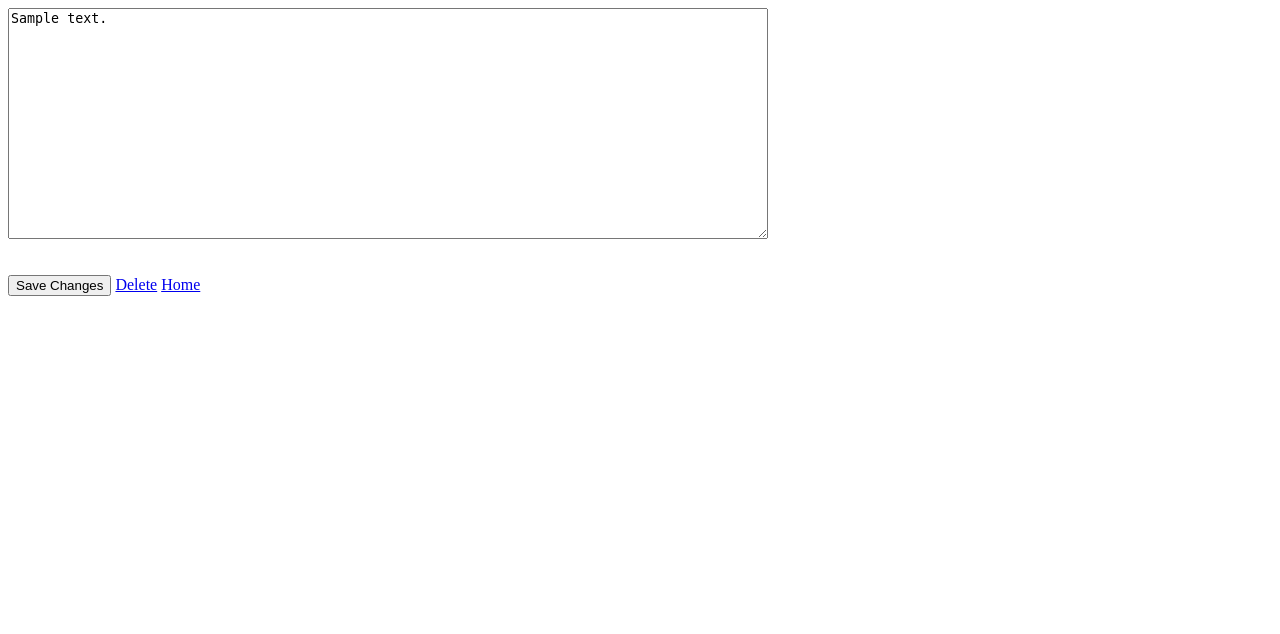
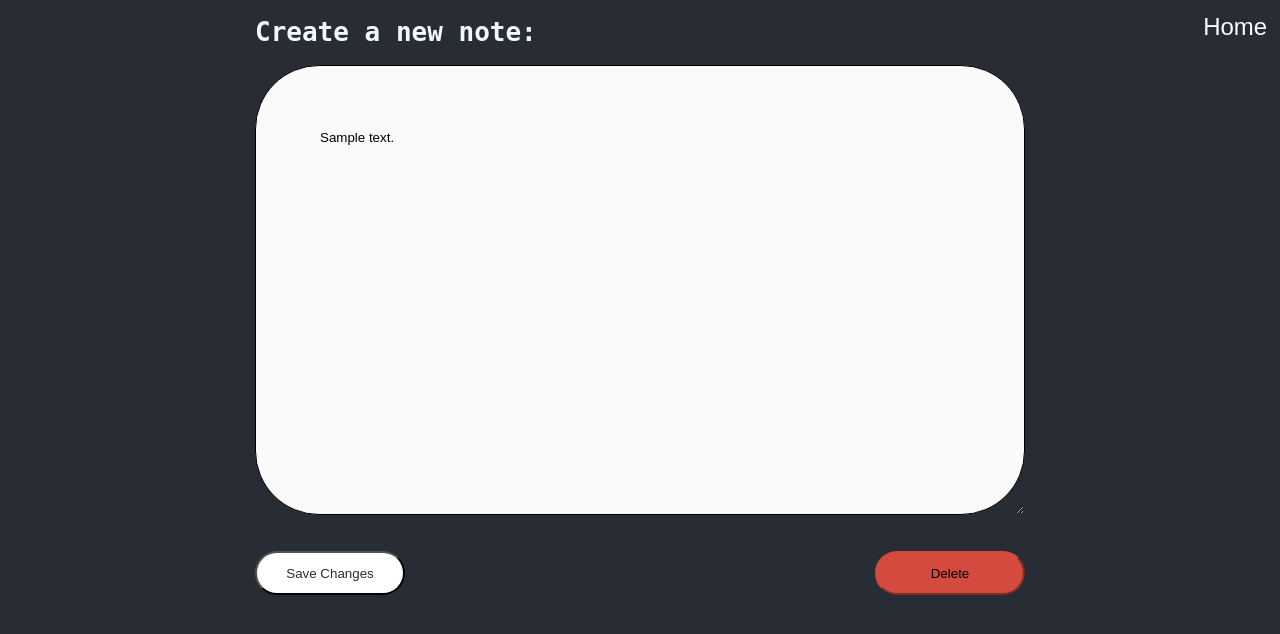
Before and after one commit to takwas/docky, a Flask app: page /docs/1 in a window 1280 px wide. Shown: the top 634 px of the page. Run offline with Flask 2, Linux system fonts and the light colour scheme; tables that the repository leaves empty hold one stand-in row (values such as "Sample post").

Commit message:
Make cosmetic changes

```diff
--- a/app.py
+++ b/app.py
@@ -34,7 +34,7 @@ def after_every_request(response):
 
 @app.route('/')
 def index():
-    docs = Doc.query.all()
+    docs = Doc.query.filter_by(status=ACTIVE_STATUS).all()
     return render_template('index.html', doc_list=docs)
 
 
@@ -55,7 +55,7 @@ def view_doc(doc_uid):
 @app.route('/docs', methods=['POST'])
 def create_new_doc():
     # doc = Doc(content=request_data[''])
-    doc = Doc(content='Type here...')
+    doc = Doc()
     db.session.add(doc)
     db.session.commit()
 
--- a/editing.html
+++ b/editing.html
@@ -140,8 +140,7 @@ button a{
         function populatePostArea(){
             {%if old_content%}
                 $('textarea#postArea').val('{{old_content}}');
-            {%else%}
-                $('textarea#postArea').val('New content');
+
             {%endif%}
 
             oldContent = $('textarea#postArea').val();
--- a/templates/editing.html
+++ b/templates/editing.html
@@ -8,18 +8,83 @@
     <script
         src="https://ajax.googleapis.com/ajax/libs/jquery/3.3.1/jquery.min.js">
     </script>
+<style media="screen">
+body{
+  margin: 0;
+  background-color: #282C34
+}
+#post-editor{
+  margin: auto;
+  top: 0;
+  bottom: 0;
+  right: 0;
+  left: 0;
+  height: fit-content;
+  width: fit-content;
+
+}
+h1{
+  font-family: monospace;
+  color: aliceblue
+}
+  textarea{
+    height: 40vh;
+    width: 50vw;
+    background-color: #FAFAFA;
+    border-radius: 5vmax;
+    border: 1px solid black;
+    padding: 5vmax;
+    outline: none;
+    font-family: sans-serif;
+  }
+  textarea:focus{
+    box-shadow: 0px 0px 10px 0px white;
+    border-color: white;
+    background-color: #fff
+  }
+.form-submit button{
+  width: 150px;
+  border-radius: 2vmax;
+  padding: 1vmax;
+  outline: none;
+  background-color: white;
+  color: #282C34
+}
+.form-submit button:hover{
+  background-color: #282C34;
+  color: white
+}
+button:nth-of-type(2){
+  width: 150px;
+  border-radius: 2vmax;
+  padding: 1vmax;
+  outline: none;
+  background-color: #D44A3E;
+  color: black;
+  border-color: #D44A3E;
+  float: right
+}
+button:nth-of-type(2):hover{
+  color:white;
+  background-color: #D44A3E
+}
+button a{
+  text-decoration: none;
+  color: inherit;
+
+}
+</style>
 </head>
 
 <body>
     <div id="post-editor" class="post-editor js-post-editor">
 
+        <h1>Create a new note:</h1>
         <div style="position: relative;">
             <div>
                 <div></div>
 
-                <textarea id="postArea" cols="92" rows="15" tabindex="101"
-                          data-min-length="">
-                </textarea>
+                <textarea id="postArea" data-min-length="" placeholder="Type here..."></textarea>
                 <input id="docUID" name="fkey" type="hidden" value="{{doc_uid}}">
             </div>
         </div>
@@ -53,10 +118,10 @@
                     Save Changes
                 </button>
 
-                <a href="{{url_for('remove_doc', doc_uid=doc_uid)}}"
-                   class="btn">Delete</a>
+                <button><a href="{{url_for('remove_doc', doc_uid=doc_uid)}}"
+                   class="btn" >Delete</a></button>
 
-                <a href="{{url_for('index')}}" class="btn">Home</a>
+                <a href="{{url_for('index')}}" class="btn" style="position: absolute;text-decoration: none;font-size: 1.5em;top: 0;right:0;margin: 1vmax;font-family:sans-serif;color:white">Home</a>
 
 
                 <!--<button id="deletePost" class="btn btn__with-icon" style="background-color: red;"-->
@@ -75,8 +140,7 @@
         function populatePostArea(){
             {%if old_content%}
                 $('textarea#postArea').val('{{old_content}}');
-            {%else%}
-                $('textarea#postArea').val('New content');
+
             {%endif%}
 
             oldContent = $('textarea#postArea').val();
```
